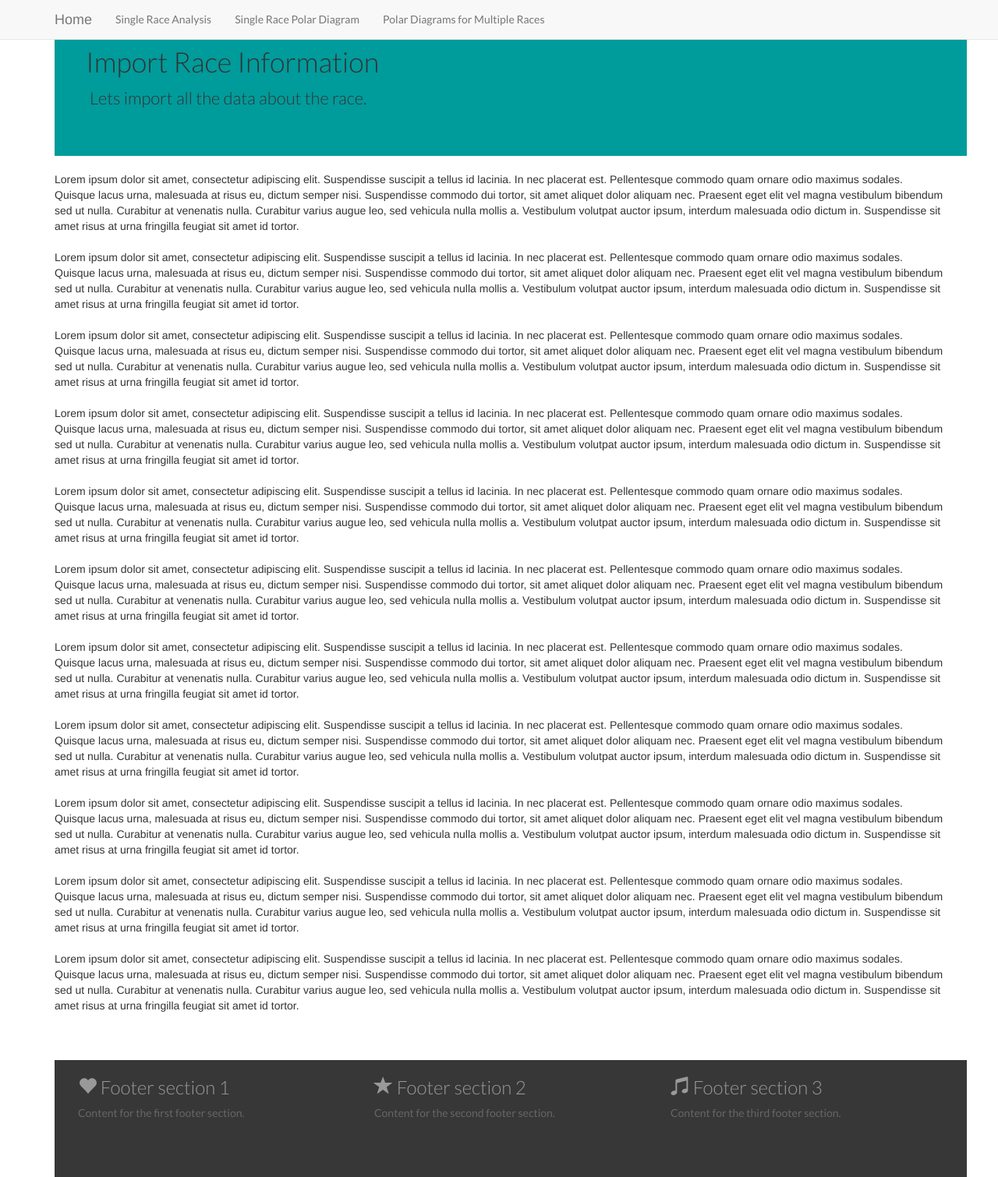
After one commit to DaleHawkes/Track-King, a PHP site: page /import_race_information.php in a window 1280 px wide. The commit adds this page. Shown: the whole page at 78% size. Run offline with PHP 8.4, Linux system fonts and the light colour scheme; some libraries are stand-ins or nearby versions.

Commit message:
Creating new files for the import form

```diff
--- /dev/null
+++ b/import_race_information.php
@@ -0,0 +1,74 @@
+<!DOCTYPE html PUBLIC "-//W3C//DTD XHTML 1.0 Transitional//EN" "http://www.w3.org/TR/xhtml1/DTD/xhtml1-transitional.dtd">
+<html xmlns="http://www.w3.org/1999/xhtml">
+<head>
+<meta http-equiv="Content-Type" content="text/html; charset=utf-8" />
+<meta name="viewport" content="width-device-width, initial-scale=1" />
+
+<title>Track King Index</title>
+<link rel="stylesheet" href="http://netdna.bootstrapcdn.com/bootstrap/3.1.1/css/bootstrap.min.css">
+<link href="css/style.css" rel="stylesheet">
+
+</head>
+
+<body>
+<script src="http://ajax.googleapis.com/ajax/libs/jquery/2.0.0/jquery.min.js"></script>
+<script src="http://netdna.bootstrapcdn.com/bootstrap/3.1.1/js/bootstrap.min.js"></script>
+
+<!-- Site Navigation -->
+<?php include 'Includes/Navigation.php'; ?>
+
+<div class="container">
+<!-- START OF MAIN CONTENT AREA -->
+
+<!-- Site banner -->
+    <div class="banner">
+        <div class="container">
+
+            <h1>Import Race Information</h1>
+            <p>Lets import all the data about the race.</p>
+        </div>
+    </div>
+<br />
+
+<!-- ENTER OUR CONTENT HERE -->
+
+Lorem ipsum dolor sit amet, consectetur adipiscing elit. Suspendisse suscipit a tellus id lacinia. In nec placerat est. Pellentesque commodo quam ornare odio maximus sodales. Quisque lacus urna, malesuada at risus eu, dictum semper nisi. Suspendisse commodo dui tortor, sit amet aliquet dolor aliquam nec. Praesent eget elit vel magna vestibulum bibendum sed ut nulla. Curabitur at venenatis nulla. Curabitur varius augue leo, sed vehicula nulla mollis a. Vestibulum volutpat auctor ipsum, interdum malesuada odio dictum in. Suspendisse sit amet risus at urna fringilla feugiat sit amet id tortor.
+<br /><br />
+Lorem ipsum dolor sit amet, consectetur adipiscing elit. Suspendisse suscipit a tellus id lacinia. In nec placerat est. Pellentesque commodo quam ornare odio maximus sodales. Quisque lacus urna, malesuada at risus eu, dictum semper nisi. Suspendisse commodo dui tortor, sit amet aliquet dolor aliquam nec. Praesent eget elit vel magna vestibulum bibendum sed ut nulla. Curabitur at venenatis nulla. Curabitur varius augue leo, sed vehicula nulla mollis a. Vestibulum volutpat auctor ipsum, interdum malesuada odio dictum in. Suspendisse sit amet risus at urna fringilla feugiat sit amet id tortor.
+<br /><br />
+Lorem ipsum dolor sit amet, consectetur adipiscing elit. Suspendisse suscipit a tellus id lacinia. In nec placerat est. Pellentesque commodo quam ornare odio maximus sodales. Quisque lacus urna, malesuada at risus eu, dictum semper nisi. Suspendisse commodo dui tortor, sit amet aliquet dolor aliquam nec. Praesent eget elit vel magna vestibulum bibendum sed ut nulla. Curabitur at venenatis nulla. Curabitur varius augue leo, sed vehicula nulla mollis a. Vestibulum volutpat auctor ipsum, interdum malesuada odio dictum in. Suspendisse sit amet risus at urna fringilla feugiat sit amet id tortor.
+<br /><br />
+Lorem ipsum dolor sit amet, consectetur adipiscing elit. Suspendisse suscipit a tellus id lacinia. In nec placerat est. Pellentesque commodo quam ornare odio maximus sodales. Quisque lacus urna, malesuada at risus eu, dictum semper nisi. Suspendisse commodo dui tortor, sit amet aliquet dolor aliquam nec. Praesent eget elit vel magna vestibulum bibendum sed ut nulla. Curabitur at venenatis nulla. Curabitur varius augue leo, sed vehicula nulla mollis a. Vestibulum volutpat auctor ipsum, interdum malesuada odio dictum in. Suspendisse sit amet risus at urna fringilla feugiat sit amet id tortor.
+<br /><br />
+Lorem ipsum dolor sit amet, consectetur adipiscing elit. Suspendisse suscipit a tellus id lacinia. In nec placerat est. Pellentesque commodo quam ornare odio maximus sodales. Quisque lacus urna, malesuada at risus eu, dictum semper nisi. Suspendisse commodo dui tortor, sit amet aliquet dolor aliquam nec. Praesent eget elit vel magna vestibulum bibendum sed ut nulla. Curabitur at venenatis nulla. Curabitur varius augue leo, sed vehicula nulla mollis a. Vestibulum volutpat auctor ipsum, interdum malesuada odio dictum in. Suspendisse sit amet risus at urna fringilla feugiat sit amet id tortor.
+<br /><br />
+Lorem ipsum dolor sit amet, consectetur adipiscing elit. Suspendisse suscipit a tellus id lacinia. In nec placerat est. Pellentesque commodo quam ornare odio maximus sodales. Quisque lacus urna, malesuada at risus eu, dictum semper nisi. Suspendisse commodo dui tortor, sit amet aliquet dolor aliquam nec. Praesent eget elit vel magna vestibulum bibendum sed ut nulla. Curabitur at venenatis nulla. Curabitur varius augue leo, sed vehicula nulla mollis a. Vestibulum volutpat auctor ipsum, interdum malesuada odio dictum in. Suspendisse sit amet risus at urna fringilla feugiat sit amet id tortor.
+<br /><br />
+Lorem ipsum dolor sit amet, consectetur adipiscing elit. Suspendisse suscipit a tellus id lacinia. In nec placerat est. Pellentesque commodo quam ornare odio maximus sodales. Quisque lacus urna, malesuada at risus eu, dictum semper nisi. Suspendisse commodo dui tortor, sit amet aliquet dolor aliquam nec. Praesent eget elit vel magna vestibulum bibendum sed ut nulla. Curabitur at venenatis nulla. Curabitur varius augue leo, sed vehicula nulla mollis a. Vestibulum volutpat auctor ipsum, interdum malesuada odio dictum in. Suspendisse sit amet risus at urna fringilla feugiat sit amet id tortor.
+<br /><br />
+Lorem ipsum dolor sit amet, consectetur adipiscing elit. Suspendisse suscipit a tellus id lacinia. In nec placerat est. Pellentesque commodo quam ornare odio maximus sodales. Quisque lacus urna, malesuada at risus eu, dictum semper nisi. Suspendisse commodo dui tortor, sit amet aliquet dolor aliquam nec. Praesent eget elit vel magna vestibulum bibendum sed ut nulla. Curabitur at venenatis nulla. Curabitur varius augue leo, sed vehicula nulla mollis a. Vestibulum volutpat auctor ipsum, interdum malesuada odio dictum in. Suspendisse sit amet risus at urna fringilla feugiat sit amet id tortor.
+<br /><br />
+Lorem ipsum dolor sit amet, consectetur adipiscing elit. Suspendisse suscipit a tellus id lacinia. In nec placerat est. Pellentesque commodo quam ornare odio maximus sodales. Quisque lacus urna, malesuada at risus eu, dictum semper nisi. Suspendisse commodo dui tortor, sit amet aliquet dolor aliquam nec. Praesent eget elit vel magna vestibulum bibendum sed ut nulla. Curabitur at venenatis nulla. Curabitur varius augue leo, sed vehicula nulla mollis a. Vestibulum volutpat auctor ipsum, interdum malesuada odio dictum in. Suspendisse sit amet risus at urna fringilla feugiat sit amet id tortor.
+<br /><br />
+Lorem ipsum dolor sit amet, consectetur adipiscing elit. Suspendisse suscipit a tellus id lacinia. In nec placerat est. Pellentesque commodo quam ornare odio maximus sodales. Quisque lacus urna, malesuada at risus eu, dictum semper nisi. Suspendisse commodo dui tortor, sit amet aliquet dolor aliquam nec. Praesent eget elit vel magna vestibulum bibendum sed ut nulla. Curabitur at venenatis nulla. Curabitur varius augue leo, sed vehicula nulla mollis a. Vestibulum volutpat auctor ipsum, interdum malesuada odio dictum in. Suspendisse sit amet risus at urna fringilla feugiat sit amet id tortor.
+<br /><br />
+Lorem ipsum dolor sit amet, consectetur adipiscing elit. Suspendisse suscipit a tellus id lacinia. In nec placerat est. Pellentesque commodo quam ornare odio maximus sodales. Quisque lacus urna, malesuada at risus eu, dictum semper nisi. Suspendisse commodo dui tortor, sit amet aliquet dolor aliquam nec. Praesent eget elit vel magna vestibulum bibendum sed ut nulla. Curabitur at venenatis nulla. Curabitur varius augue leo, sed vehicula nulla mollis a. Vestibulum volutpat auctor ipsum, interdum malesuada odio dictum in. Suspendisse sit amet risus at urna fringilla feugiat sit amet id tortor.
+<!-- END OF CONTENT HERE -->
+
+<br />
+<br />
+
+<!-- Back To Top -->
+<?php include 'Includes/Back-To-Top.php'; ?>
+
+<br />
+<br />
+
+<!-- Site footer -->
+<?php include 'Includes/Footer.php'; ?>
+
+</div>
+<!-- END OF MAIN CONTENT AREA -->
+
+</body>
+</html>
--- a/index.php
+++ b/index.php
@@ -35,9 +35,10 @@
 <br />
 <h3>Import Data</h3>
 <br />
-<a href="import_race_data.php">Import Race Recording (File must be called samplefile.csv)</a><br />
 <a href="import_race_recording.php">NEW Import Race Recording - File Upload Version</a><br />
-<a href="import_race_information_form.php">Import Race Information (Actual race info like wind speed, mast rake etc)</a>
+<a href="import_race_information.php">NEW Import Race Information (Actual race info like wind speed, mast rake etc)</a><br /><br />
+<a href="import_race_data.php">OLD Import Race Recording (File must be called samplefile.csv)</a><br />
+<a href="import_race_information_form.php">OLD Import Race Information</a>
 <h3>Single Race Analysis</h3>
 <br />
 <?php
```
